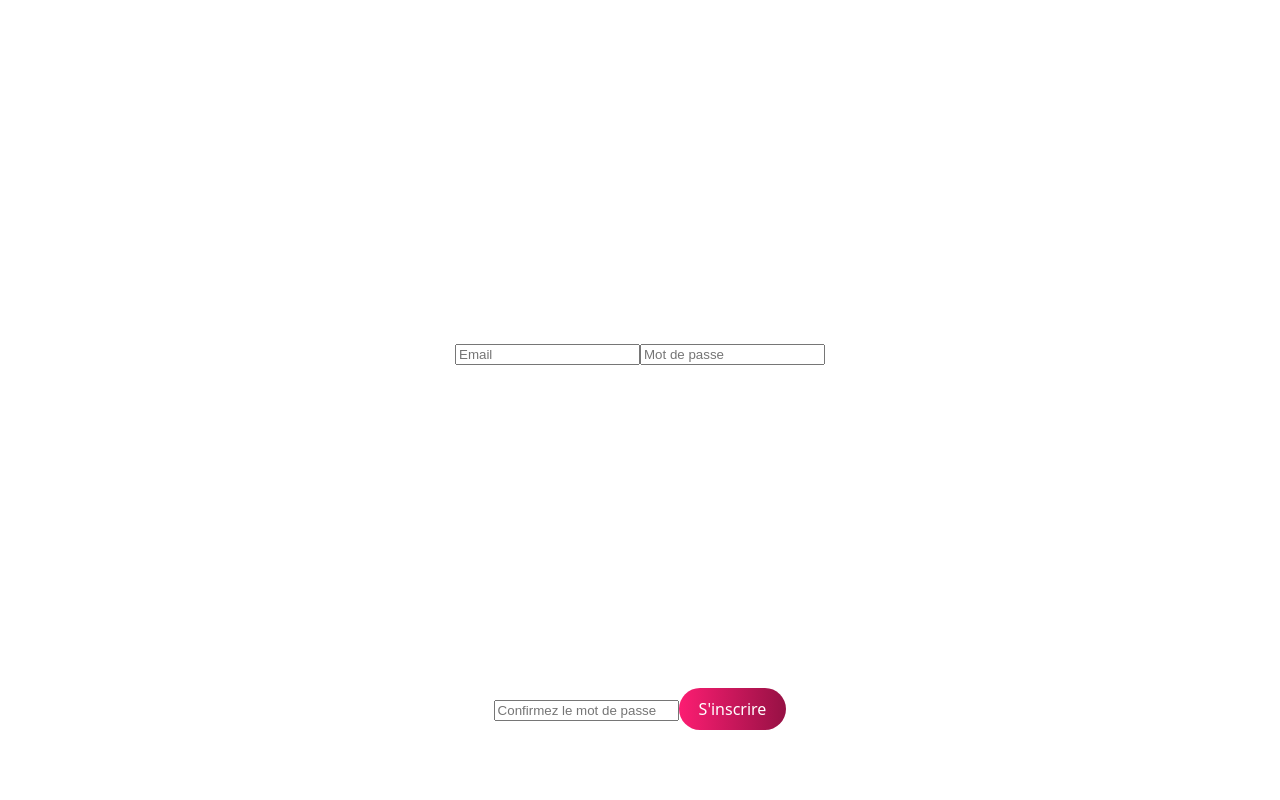
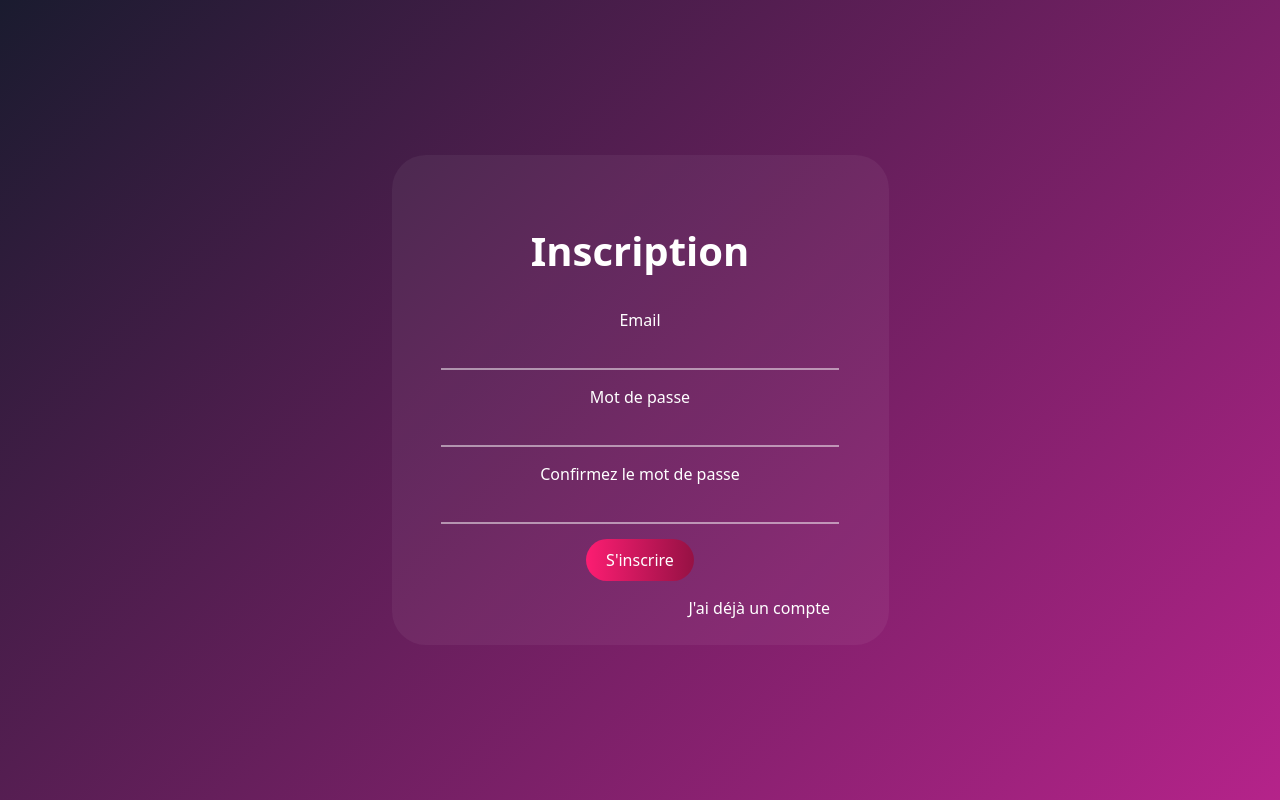
Before and after one commit to kenant68/Find-It, a React (Vite) app: page /register in a window 1280 px wide. Built offline with nearby package versions, Linux system fonts and the light colour scheme.

Commit message:
card finies et ajout de styles pour les pages d'auth

```diff
--- a/src/components/AuthCardLogin/AuthcardLogin.jsx
+++ b/src/components/AuthCardLogin/AuthcardLogin.jsx
@@ -2,9 +2,12 @@ import React from 'react';
 import Button from "../button/Button.jsx";
 import styles from "./AuthcardLogin.module.css";
 import Input from "../Input/Input.jsx";
+import {useNavigate} from "react-router-dom";
+
 
 const AuthcardLogin = ({title}) => {
 
+const navigate = useNavigate();
 
     return (
         <div>
@@ -14,6 +17,10 @@ const AuthcardLogin = ({title}) => {
                     <Input name={"Email"}></Input>
                     <Input name={"Mot de passe"}></Input>
                     <Button text={"Se connecter"}></Button>
+                    <div className={styles.linksRow}>
+                        <a className={styles.linkToRegister} onClick={()=> navigate('/register')}>Créer un compte</a>
+                        <a className={styles.passwdForgotten} onClick={()=> navigate('/')}>Mot de passe oublié</a>
+                    </div>
                 </div>
             </section>
         </div>
--- a/src/components/AuthCardLogin/AuthcardLogin.module.css
+++ b/src/components/AuthCardLogin/AuthcardLogin.module.css
@@ -1,24 +1,50 @@
-.card{
+.card {
     width: 497px;
-    height: 439px;
+    height: 490px;
     border-radius: 34px;
     opacity: 100%;
-    background-color: rgb(255 255 255/ 5%);
+    background-color: rgb(255 255 255 / 5%);
+    display: flex;
+    justify-content: center;
+    align-items: center;
+}
+
+.container {
+    display: flex;
+    flex-direction: column;
+    align-items: center;
+    width: 80%;
+    margin-top: 3%;
+    gap: 15px;
+}
+
+.container-button {
+    margin-top: 20%;
+}
+
+section h1 {
+    color: white;
+    font-size: 40px;
+    margin-bottom: 20px;
 }
 
 
-.container{
-    display: inline-block;
-    margin-top: 10%;
+.linksRow {
+    display: flex;
+    justify-content: space-between;
+    width: 100%;
+    margin-top: 10px;
 }
 
-.container button{
-    margin-top: 65%;
+.linkToRegister,
+.passwdForgotten {
+    color: white;
+    font-size: 14px;
+    transition: color 0.2s ease;
 }
 
-section h1{
-    color: white;
-    font-size: 40px;
-
-
+.linkToRegister:hover,
+.passwdForgotten:hover {
+    color: #60D9FB;
+    cursor: pointer;
 }
--- a/src/components/AuthCardRegister/AuthcardRegister.jsx
+++ b/src/components/AuthCardRegister/AuthcardRegister.jsx
@@ -2,11 +2,11 @@ import React from 'react';
 import Button from "../button/Button.jsx";
 import Input from "../Input/Input.jsx";
 import styles from "./AuthcardRegister.module.css";
+import {useNavigate} from "react-router-dom";
 
 const AuthcardRegister = ({title}) => {
 
-
-
+const navigate = useNavigate();
 
     return (
         <div>
@@ -16,7 +16,8 @@ const AuthcardRegister = ({title}) => {
                     <Input name={"Email"}></Input>
                     <Input name={"Mot de passe"}></Input>
                     <Input name={"Confirmez le mot de passe"}/>
-                    <Button text={"S'inscrire"}></Button>
+                    <Button className={styles["container-button"]} text={"S'inscrire"}></Button>
+                    <a className={styles.linkToLogin} onClick={()=> navigate('/login')}>J'ai déjà un compte</a>
                 </div>
             </section>
         </div>
--- a/src/components/AuthCardRegister/AuthcardRegister.module.css
+++ b/src/components/AuthCardRegister/AuthcardRegister.module.css
@@ -1,24 +1,39 @@
-.card{
+.card {
     width: 497px;
-    height: 439px;
+    height: 490px;
     border-radius: 34px;
     opacity: 100%;
-    background-color: rgb(255 255 255/ 5%);
+    background-color: rgb(255 255 255 / 5%);
+    display: flex;
+    justify-content: center;
+    align-items: center;
 }
 
-
-.container{
-    display: inline-block;
-    margin-top: 10%;
+.container {
+    display: flex;
+    flex-direction: column;
+    align-items: center;
+    width: 80%;
+    margin-top: 3%;
+    gap: 15px;
 }
 
-.container button{
-    margin-top: 65%;
+.container-button {
+    margin-top: 20%;
 }
 
-section h1{
+section h1 {
     color: white;
     font-size: 40px;
+    margin-bottom: 20px;
+}
 
+.linkToLogin{
+    color: white;
+    margin-left: 60%;
+}
 
+.linkToLogin:hover{
+    color: #60D9FB;
+    cursor: pointer;
 }
--- a/src/components/Input/Input.jsx
+++ b/src/components/Input/Input.jsx
@@ -1,8 +1,12 @@
-import React from 'react';
+import React from "react";
+import styles from "./Input.module.css";
 
-const Input = ({name}) => {
+const Input = ({ name }) => {
     return (
-        <input placeholder={name}></input>
+        <div className={styles.inputGroup}>
+            <label className={styles.label}>{name}</label>
+            <input type="text" className={styles.input} />
+        </div>
     );
 };
 
--- /dev/null
+++ b/src/components/Input/Input.module.css
@@ -0,0 +1,45 @@
+.inputGroup {
+    display: flex;
+    flex-direction: column;
+    width: 100%;
+}
+
+.label {
+    color: white;
+    font-size: 16px;
+    margin-bottom: 8px;
+}
+
+.input {
+    background: transparent;
+    border: none;
+    border-bottom: 2px solid rgba(255, 255, 255, 0.5);
+    color: white;
+    font-size: 16px;
+    padding: 5px 0;
+    outline: none;
+    transition: border-color 0.3s;
+}
+
+.input:focus {
+    border-bottom-color: white;
+}
+
+.input {
+    position: relative;
+}
+
+.input::after {
+    content: "";
+    position: absolute;
+    left: 0;
+    bottom: 0;
+    width: 0;
+    height: 2px;
+    background-color: white;
+    transition: width 0.3s;
+}
+
+.input:focus::after {
+    width: 100%;
+}
--- a/src/components/authcard/Authcard.module.css
+++ /dev/null
@@ -1,24 +0,0 @@
-.card{
-    width: 497px;
-    height: 439px;
-    border-radius: 34px;
-    opacity: 100%;
-    background-color: rgb(255 255 255/ 5%);
-}
-
-
-.container{
-    display: inline-block;
-    margin-top: 10%;
-}
-
-.container button{
-    margin-top: 65%;
-}
-
-section h1{
-    color: white;
-    font-size: 40px;
-
-
-}
--- a/src/pages/auth/Login.jsx
+++ b/src/pages/auth/Login.jsx
@@ -1,9 +1,11 @@
 import React from 'react';
+import styles from './Login.module.css'
+import AuthcardLogin from "../../components/AuthCardLogin/AuthcardLogin.jsx";
 
 const Login = () => {
     return (
         <div>
-            <h1>Login Page</h1>
+            <AuthcardLogin title={"Se connecter"}/>
         </div>
     );
 };
--- /dev/null
+++ b/src/pages/auth/Login.module.css
@@ -0,0 +1,6 @@
+
+    body {
+        margin: 0;
+        height: 100vh;
+        background: linear-gradient(135deg, #1a1b2f 0%, #b5238a 100%);
+    }
--- a/src/pages/auth/Register.jsx
+++ b/src/pages/auth/Register.jsx
@@ -1,5 +1,6 @@
 import React from 'react';
 import AuthcardRegister from "../../components/AuthCardRegister/AuthcardRegister.jsx";
+import styles from './Register.module.css'
 
 const Register = () => {
     return (
--- /dev/null
+++ b/src/pages/auth/Register.module.css
@@ -0,0 +1,5 @@
+body {
+    margin: 0;
+    height: 100vh;
+    background: linear-gradient(135deg, #1a1b2f 0%, #b5238a 100%);
+}
```
Also changed, not shown: src/components/authcard/Authcard.jsx (deleted, +0 -18 lines).
